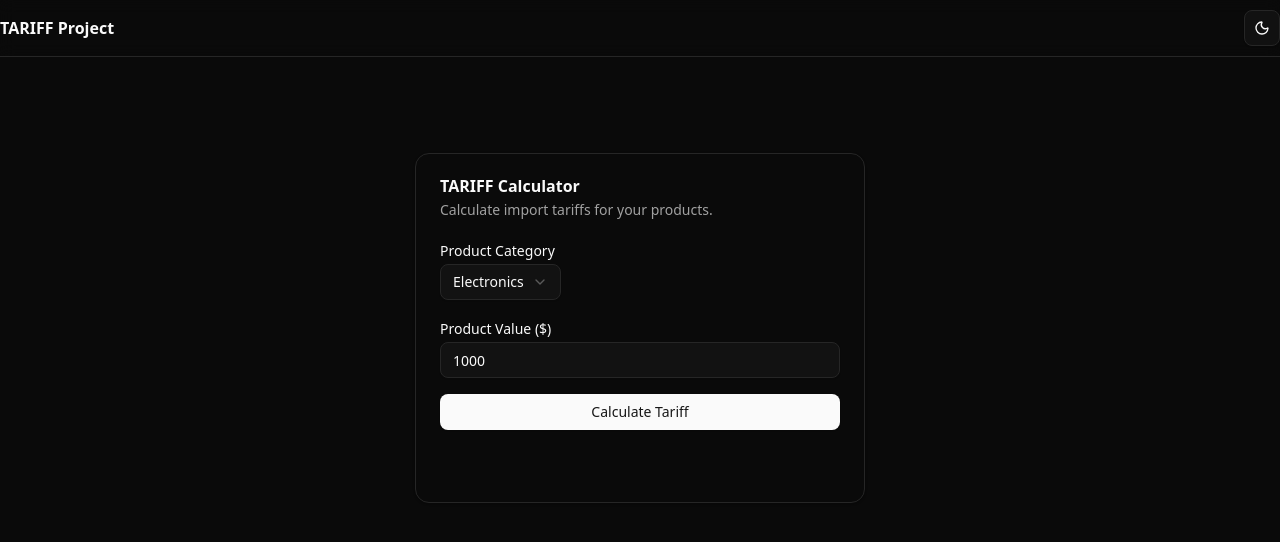
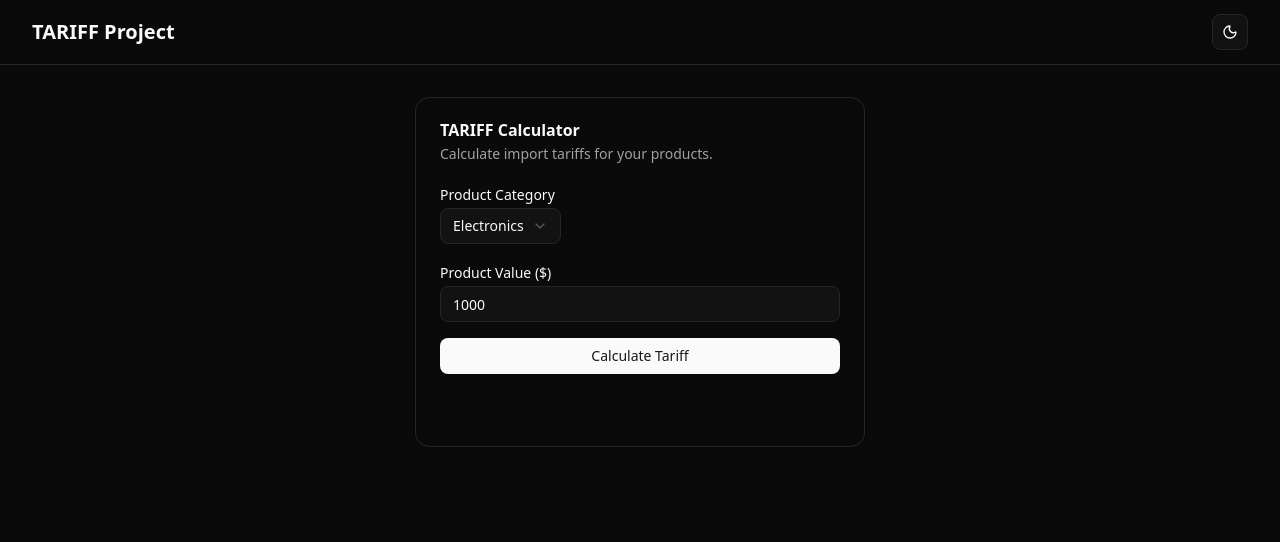
Before and after one commit to isaacpua/CS203-G5T1-AY2025T1, a React (Vite) app in the folder tariff-frontend/: page / in a window 1280 px wide. Shown: the top 542 px of the page. Built offline with nearby package versions, Linux system fonts and the light colour scheme.

Commit message:
fix: removed extra whitespace

```diff
--- a/tariff-frontend/src/App.jsx
+++ b/tariff-frontend/src/App.jsx
@@ -3,30 +3,19 @@ import { ModeToggle } from './components/mode-toggle';
 
 function App() {
   return (
-    <div className="min-h-screen bg-background font-sans antialiased">
-      <div className="container relative flex min-h-screen flex-col">
+    <div className="min-h-screen bg-background">
       <header className="sticky top-0 z-50 w-full border-b bg-background/95 backdrop-blur supports-[backdrop-filter]:bg-background/60">
-          <div className="container flex h-14 items-center">
-            <div className="mr-4 hidden md:flex">
-              <a className="mr-6 flex items-center space-x-2" href="/">
-                <span className="hidden font-bold sm:inline-block">
+        <div className="flex h-16 items-center justify-between px-4 md:px-6 lg:px-8">
+          <span className="font-bold text-xl">
             TARIFF Project
           </span>
-              </a>
-            </div>
-            <div className="flex flex-1 items-center justify-end space-x-2">
           <ModeToggle />
         </div>
-          </div>
       </header>
-        <main className="flex-1">
-          <div className="container relative">
-            <section className="mx-auto flex max-w-[980px] flex-col items-center gap-2 py-8 md:py-12 md:pb-8 lg:py-24 lg:pb-20">
+
+      <main className="flex-1 flex items-center justify-center p-4 md:p-6 lg:p-8">
         <TariffCalculator />
-            </section>
-          </div>
       </main>
-      </div>
     </div>
   );
 }
```
Lines whose indentation alone changed are shown as unchanged.
